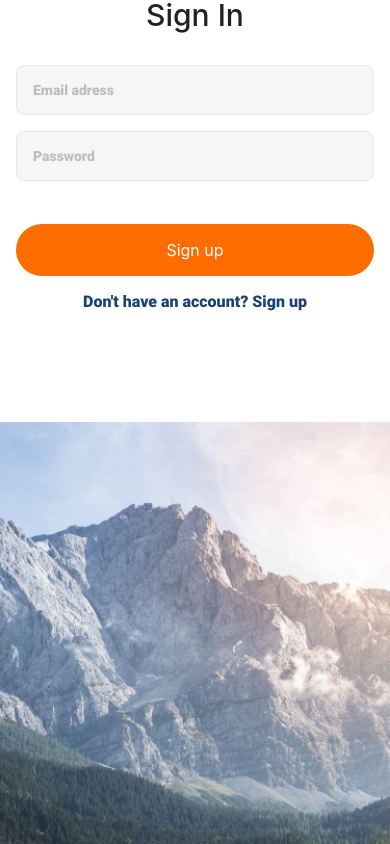
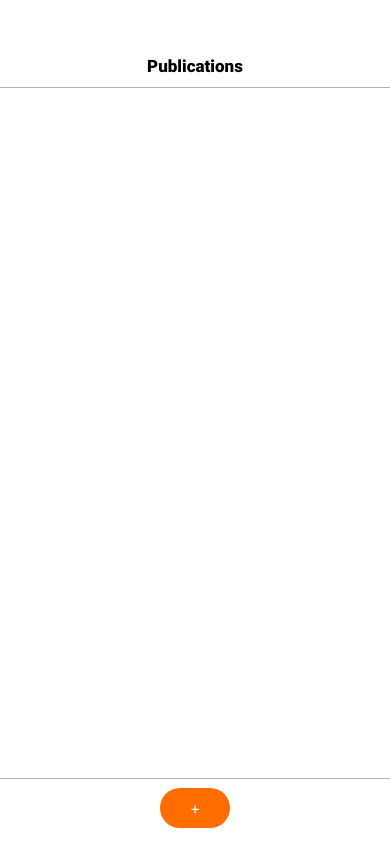
Before and after one commit to ArtemTerzi/react-native-app, a React Native app: screen / in a window 390 px wide. Shown: the top 844 px of the page. Built offline with nearby package versions, Linux system fonts and the light colour scheme.

Commit message:
ADDED: default PostsScreen (Without styles)

```diff
--- a/App.js
+++ b/App.js
@@ -3,6 +3,7 @@ import { StyleSheet, View } from 'react-native';
 import RegistrationScreen from './Screens/RegistrationScreen';
 import { useFonts } from 'expo-font';
 import LoginScreen from './Screens/LoginScreen';
+import PostsScreen from './Screens/PostsScreen';
 
 export default function App() {
   const [fontsLoaded] = useFonts({
@@ -17,7 +18,8 @@ export default function App() {
   return (
     <View style={styles.container}>
       {/* <RegistrationScreen></RegistrationScreen> */}
-      <LoginScreen></LoginScreen>
+      {/* <LoginScreen> </LoginScreen> */}
+      <PostsScreen></PostsScreen>
       <StatusBar style="auto" />
     </View>
   );
--- a/Screens/PostsScreen.jsx
+++ b/Screens/PostsScreen.jsx
@@ -0,0 +1,83 @@
+import {
+  Dimensions,
+  StyleSheet,
+  Text,
+  TouchableWithoutFeedback,
+  View,
+} from 'react-native';
+import CustomButton from './components/CustomButton';
+
+const { width, height } = Dimensions.get('window');
+
+const PostsScreen = () => {
+  return (
+    <TouchableWithoutFeedback
+      onPress={() => {
+        console.log('I press it');
+      }}
+    >
+      <View style={styles.container}>
+        <View style={styles.statusBar}></View>
+        <View style={styles.header}>
+          <Text style={styles.title}>Publications</Text>
+        </View>
+        <View style={styles.main}></View>
+        <View style={styles.footer}>
+          <CustomButton
+            style={styles.addButton}
+            title="+"
+            onPress={console.log('Click button')}
+          />
+        </View>
+      </View>
+    </TouchableWithoutFeedback>
+  );
+};
+
+const styles = StyleSheet.create({
+  container: {
+    flex: 1,
+    resizeMode: 'cover',
+  },
+  statusBar: {
+    height: 44,
+  },
+  title: {
+    fontFamily: 'Roboto',
+    fontSize: 17,
+    fontWeight: 500,
+    lineHeight: 22,
+    paddingLeft: 48,
+    paddingRight: 48,
+    paddingTop: 11,
+    paddingBottom: 11,
+  },
+  header: {
+    borderBottomColor: 'rgba(0, 0, 0, 0.30)',
+    borderBottomWidth: 1,
+    width: width,
+    height: 44,
+    alignItems: 'center',
+    justifyContent: 'center',
+  },
+  main: {
+    flex: 1,
+  },
+  footer: {
+    borderTopColor: 'rgba(0, 0, 0, 0.30)',
+    borderTopWidth: 1,
+    width: width,
+    alignItems: 'center',
+    justifyContent: 'center',
+  },
+  addButton: {
+    display: 'flex',
+    width: 70,
+    height: 40,
+    marginTop: 9,
+    padding: 0,
+    justifyContent: 'center',
+  },
+});
+
+export default PostsScreen;
--- a/Screens/components/CustomButton.jsx
+++ b/Screens/components/CustomButton.jsx
@@ -1,9 +1,9 @@
 import { TouchableOpacity, Text, StyleSheet } from 'react-native';
 
-const CustomButton = ({ title, onPress }) => {
+const CustomButton = ({ title, onPress, style }) => {
   return (
     <TouchableOpacity
-      style={[styles.button]}
+      style={[styles.button, style]}
       activeOpacity={0.7}
       onPress={onPress}
     >
```
